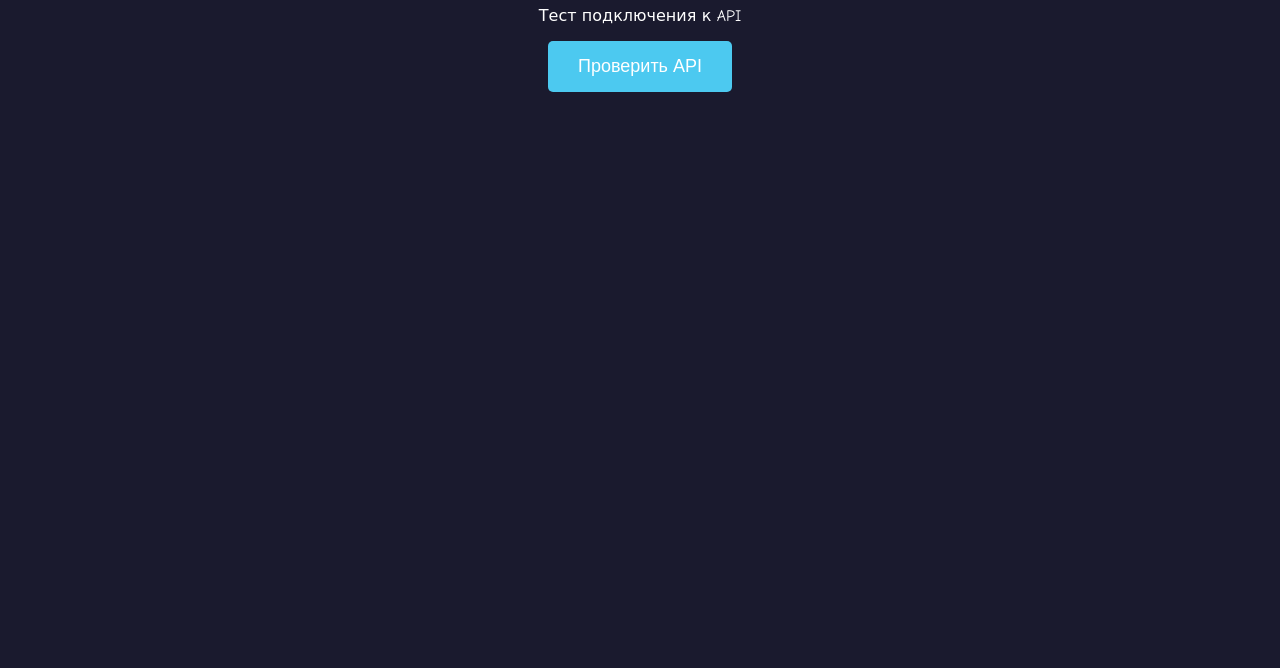
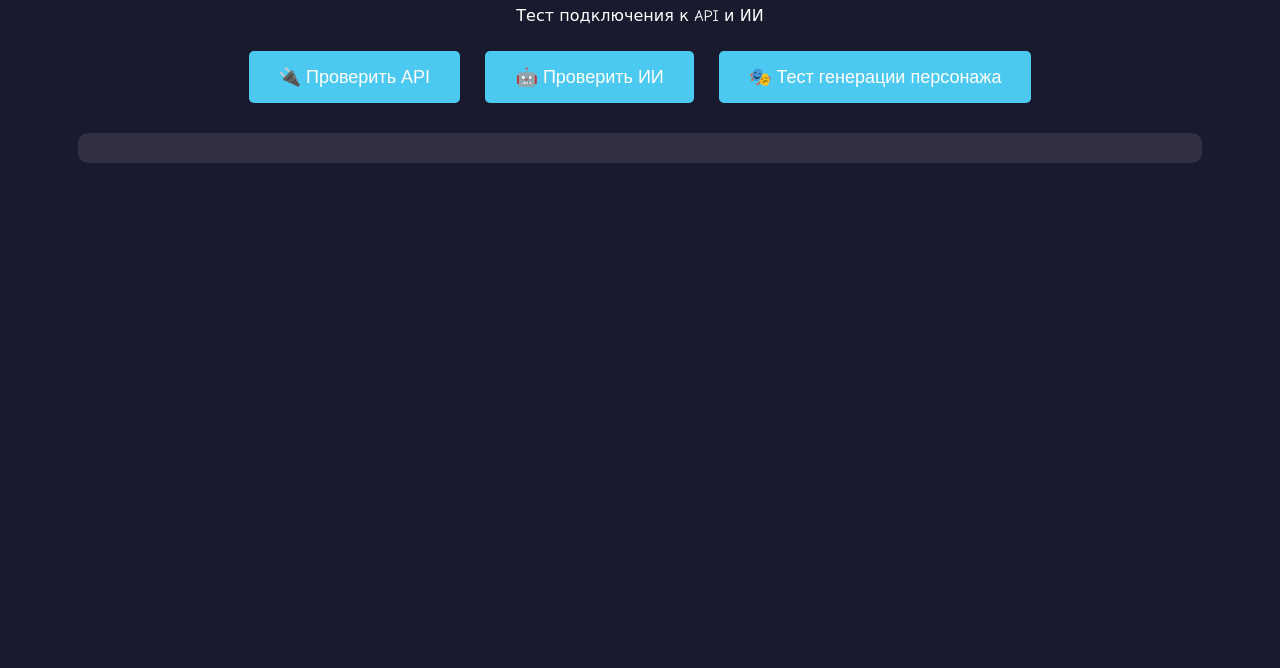
Before and after one commit to Novarien/under-verse-site, a plain HTML site: page index.html in a window 1280 px wide. Shown: the part 132-800 px from the top of the page. Drawn offline with Linux system fonts and the light colour scheme.

Commit message:
Add AI integration test

```diff
--- a/index.html
+++ b/index.html
@@ -1,5 +1,6 @@
 <!DOCTYPE html>
 <html lang="ru">
+<meta http-equiv="Cache-Control" content="no-cache, no-store, must-revalidate">
 <head>
     <meta charset="UTF-8">
     <title>UnderVerse RP - Тест API</title>
@@ -19,22 +20,118 @@
             font-size: 18px;
             cursor: pointer;
             border-radius: 5px;
+            margin: 10px;
+        }
+        .result {
+            margin: 20px;
+            padding: 15px;
+            background: rgba(255,255,255,0.1);
+            border-radius: 10px;
         }
     </style>
 </head>
 <body>
     <h1>UnderVerse RP</h1>
-    <p>Тест подключения к API</p>
-    <button onclick="testAPI()">Проверить API</button>
+    <p>Тест подключения к API и ИИ</p>
+
+    <button onclick="testAPI()">🔌 Проверить API</button>
+    <button onclick="testAI()">🤖 Проверить ИИ</button>
+    <button onclick="testCharacter()">🎭 Тест генерации персонажа</button>
+
+    <div id="result" class="result"></div>
 
     <script>
+    function showResult(message, isError = false) {
+        const resultDiv = document.getElementById('result');
+        resultDiv.innerHTML = message;
+        resultDiv.style.color = isError ? '#ff6b6b' : '#4cc9f0';
+    }
+
     async function testAPI() {
         try {
+            showResult('🔄 Проверяем API...');
             const response = await fetch('http://77.233.222.187/api/health');
             const data = await response.json();
-            alert('✅ API РАБОТАЕТ!\nСтатус: ' + data.status + '\nСообщение: ' + data.message);
+            showResult('✅ API РАБОТАЕТ!<br>' + data.status + ' - ' + data.message);
         } catch (error) {
-            alert('❌ Ошибка подключения: ' + error.message);
+            showResult('❌ Ошибка API: ' + error.message, true);
+        }
+    }
+
+    async function testAI() {
+        try {
+            showResult('🔄 Проверяем ИИ...');
+            const response = await fetch('http://77.233.222.187/api/ai/health');
+            const data = await response.json();
+            showResult('✅ ИИ ПОДКЛЮЧЕН!<br>' + data.message);
+        } catch (error) {
+            showResult('❌ Ошибка ИИ: ' + error.message, true);
+        }
+    }
+
+    async function testCharacter() {
+        try {
+            showResult('🔄 Генерируем тестового персонажа...');
+
+            // Тестовые ответы на вопросы
+            const testAnswers = {
+                personality: "Добрый и любопытный",
+                combat_style: "Дипломатия",
+                magic: "Слабое исцеление"
+            };
+
+            const response = await fetch('http://77.233.222.187/api/generate-character', {
+                method: 'POST',
+                headers: {
+                    'Content-Type': 'application/json',
+                },
+                body: JSON.stringify({ answers: testAnswers })
+            });
+
+            const data = await response.json();
+            if (data.success) {
+                showResult('✅ Персонаж создан!<br>' +
+                          'Имя: ' + data.character.name + '<br>' +
+                          'Душа: ' + data.character.soul_color + '<br>' +
+                          'АУ: ' + data.character.au);
+            } else {
+                showResult('❌ Ошибка генерации: ' + data.message, true);
+            }
+        } catch (error) {
+            showResult('❌ Ошибка: ' + error.message, true);
+        }
+    }
+
+    async function testCharacter() {
+        try {
+            showResult('🔄 Генерируем тестового персонажа...');
+
+            // Тестовые ответы на вопросы
+            const testAnswers = {
+                personality: "Добрый и любопытный",
+                combat_style: "Дипломатия",
+                magic: "Слабое исцеление"
+            };
+
+            const response = await fetch('http://77.233.222.187/api/generate-character', {
+                method: 'POST',
+                headers: {
+                    'Content-Type': 'application/json',
+                },
+                body: JSON.stringify({ answers: testAnswers })
+            });
+
+            const data = await response.json();
+            if (data.success) {
+                showResult('✅ Персонаж создан!<br>' +
+                          'Имя: ' + data.character.name + '<br>' +
+                          'Душа: ' + data.character.soul_color + '<br>' +
+                          'АУ: ' + data.character.au);
+            } else {
+                showResult('❌ Ошибка генерации: ' + data.message, true);
+            }
+        } catch (error) {
+            showResult('❌ Ошибка: ' + error.message, true);
         }
     }
     </script>
```
